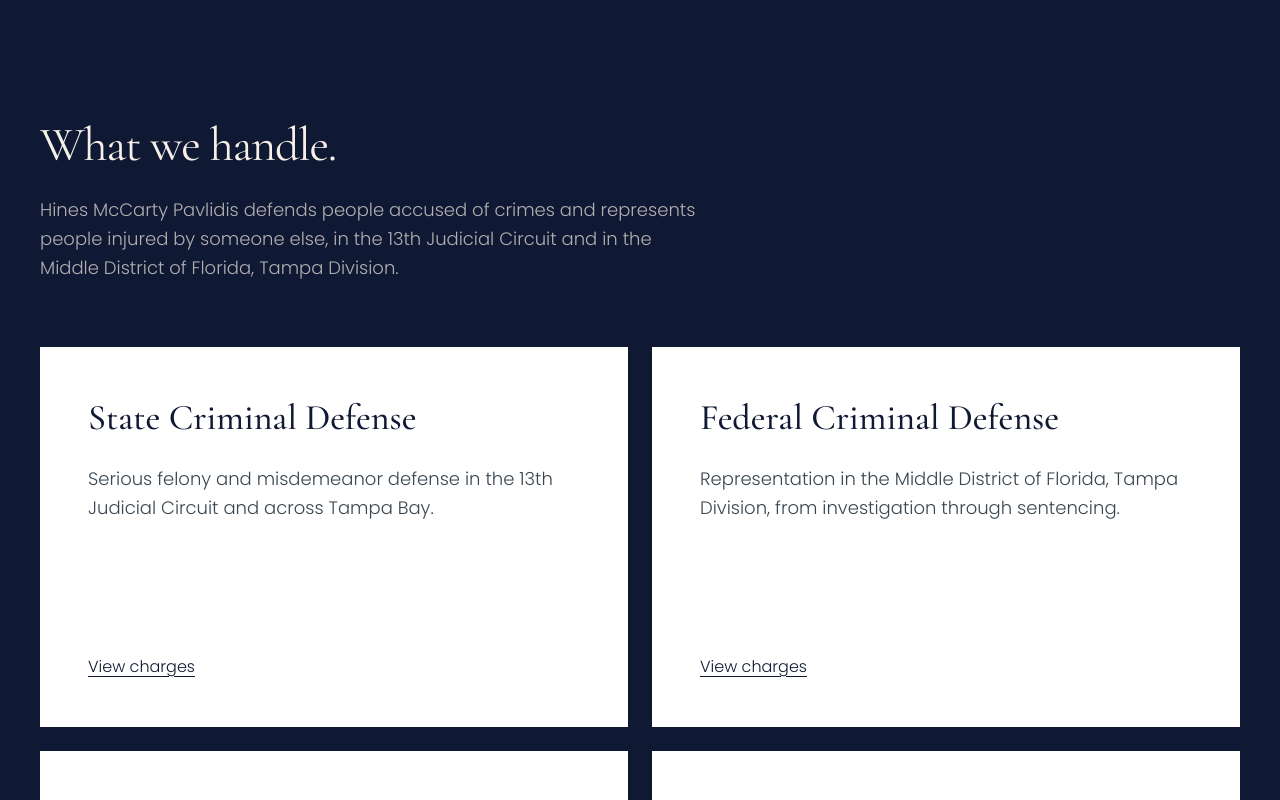
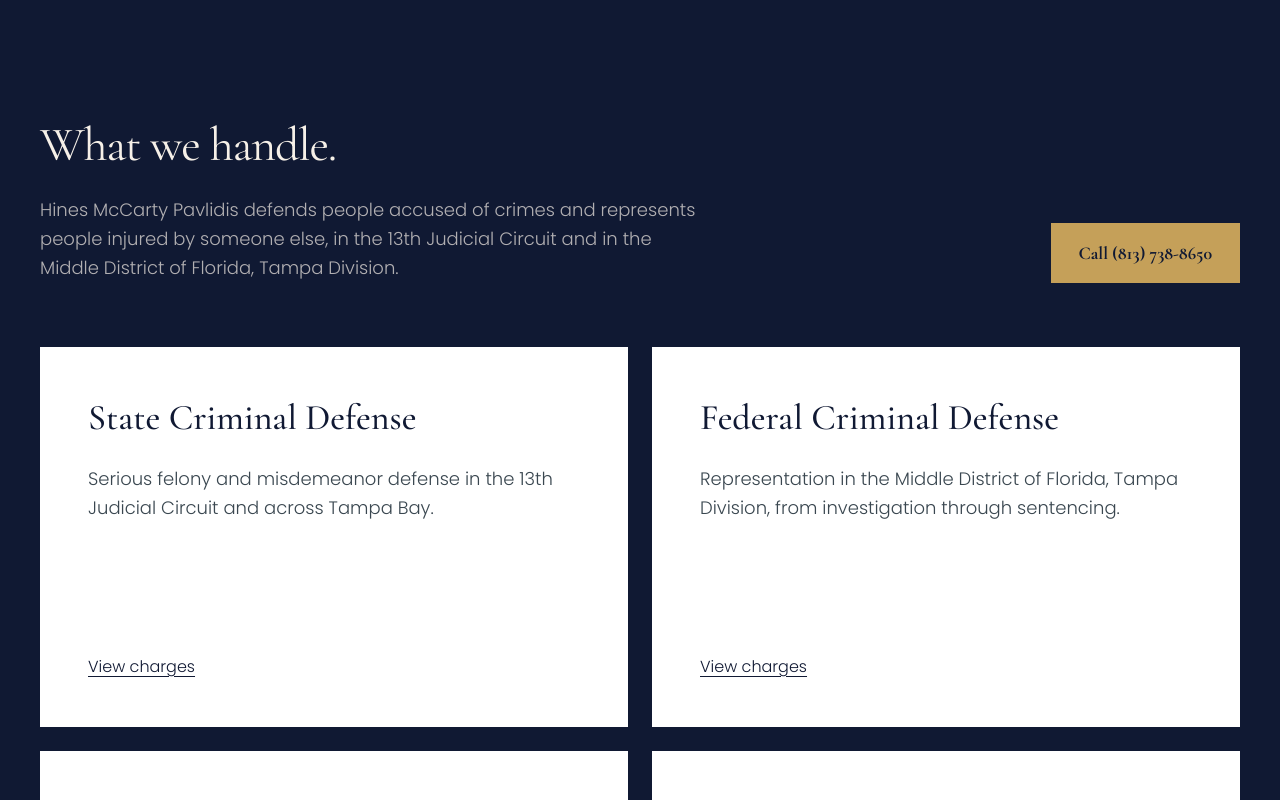
Before and after one commit to wyatt-thedigitalwash/hines-mccarty-site, a Next.js app: page / in a window 1280 px wide. Shown: the part 2000-2800 px from the top of the page. Built offline with nearby package versions, Linux system fonts and the light colour scheme; no server answers.

Commit message:
Call buttons in What we handle and Where we appear (D89)
Co-Authored-By: Claude Opus 5.5 <noreply@anthropic.com>

```diff
--- a/src/components/home/Locations.tsx
+++ b/src/components/home/Locations.tsx
@@ -69,12 +69,22 @@ export default function Locations() {
             {primaryOffice.city}.
           </p>
 
-          <Link
-            href="/contact"
-            className="mt-10 inline-flex items-center bg-navy px-7 py-4 font-display text-lg font-bold text-linen transition-colors hover:bg-navy-700"
-          >
-            Talk to the firm
-          </Link>
+          {/* D89: the call button beside "Talk to the firm"; stacked and full
+              width on a phone. */}
+          <div className="mt-10 flex flex-col gap-4 sm:flex-row">
+            <Link
+              href="/contact"
+              className="inline-flex w-full items-center justify-center bg-navy px-7 py-4 font-display text-lg font-bold text-linen transition-colors hover:bg-navy-700 sm:w-auto"
+            >
+              Talk to the firm
+            </Link>
+            <a
+              href={firm.phoneHref}
+              className="inline-flex w-full items-center justify-center bg-bronze px-7 py-4 font-display text-lg font-bold text-navy transition-colors hover:bg-bronze-soft sm:w-auto"
+            >
+              Call {firm.phone}
+            </a>
+          </div>
         </div>
 
         {/* Mobile map. Below the copy, full width, and unlabelled: at this
--- a/src/components/home/Practices.tsx
+++ b/src/components/home/Practices.tsx
@@ -1,5 +1,5 @@
 import Link from "next/link";
-import { capabilities } from "@/lib/site";
+import { capabilities, firm } from "@/lib/site";
 
 /**
  * The practice cards on the home page. Four of them, two by two.
@@ -52,6 +52,9 @@ export default function Practices() {
   return (
     <section data-bg="dark" className="bg-navy py-24 lg:py-32">
       <div className="mx-auto max-w-[1400px] px-6 lg:px-10">
+        {/* D89: the call button on the right of the intro from lg, level with
+            its last line; under it, full width, on a phone. */}
+        <div className="flex flex-col gap-8 lg:flex-row lg:items-end lg:justify-between">
           <div className="max-w-2xl">
             <h2 className="font-display text-4xl leading-[1.05] tracking-tight text-linen sm:text-5xl">
               What we handle.
@@ -61,6 +64,13 @@ export default function Practices() {
               people injured by someone else, in the 13th Judicial Circuit and in
               the Middle District of Florida, Tampa Division.
             </p>
+          </div>
+          <a
+            href={firm.phoneHref}
+            className="inline-flex w-full shrink-0 items-center justify-center bg-bronze px-7 py-4 font-display text-lg font-bold text-navy transition-colors hover:bg-bronze-soft sm:w-auto sm:self-start lg:self-auto"
+          >
+            Call {firm.phone}
+          </a>
         </div>
 
         <div className="mt-16 grid gap-6 md:grid-cols-2">
```
Also changed, not shown: 1 other file (tests, documents, lock files or other folders). Lines whose indentation alone changed are shown as unchanged.
